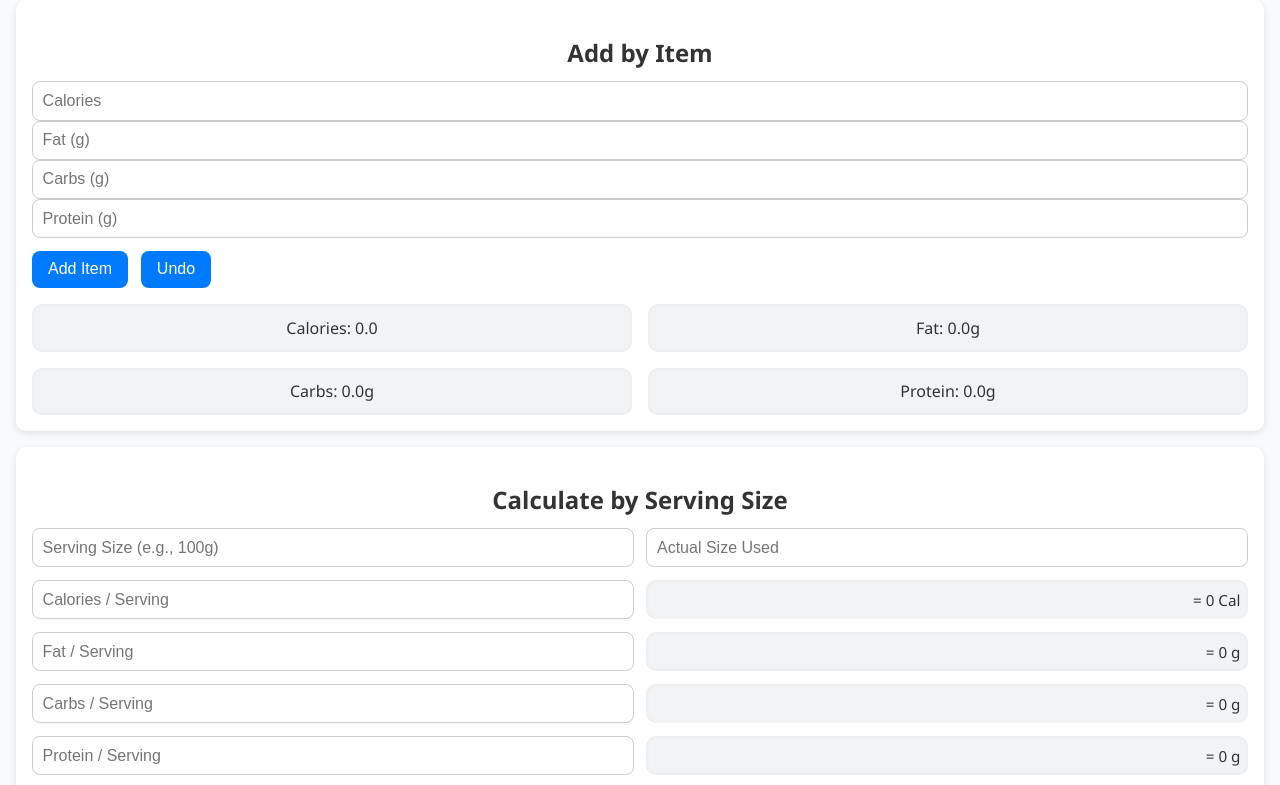
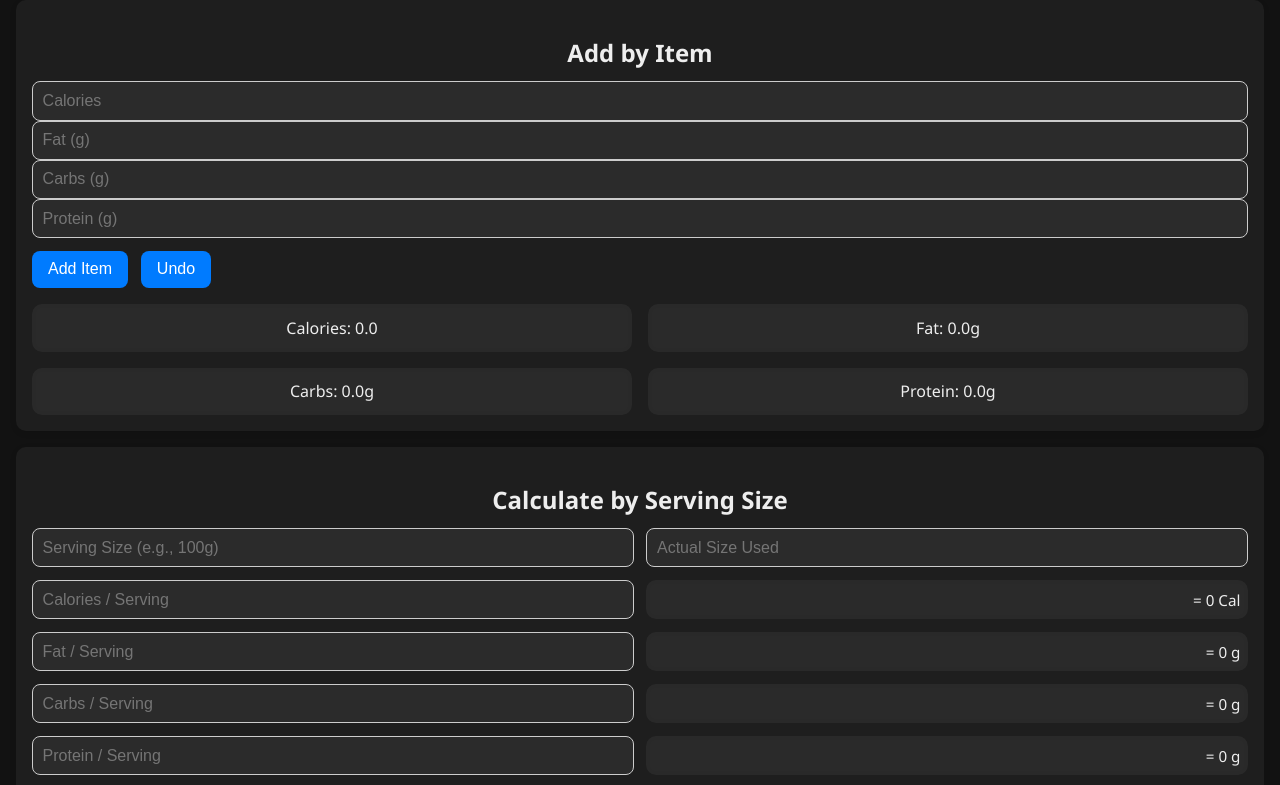
Before and after one commit to Rthunt15/Rthunt15.github.io, a plain HTML site: page Macro Calc/index.html in a window 1280 px wide. Shown: the part 96-881 px from the top of the page. Drawn offline with Linux system fonts and the light colour scheme.

Commit message:
Update index.html

```diff
--- a/Macro Calc/index.html
+++ b/Macro Calc/index.html
@@ -126,7 +126,7 @@
 </style>
 </head>
 <body>
-
+<!-- -------------------------------------------------------------------------- -->
   <h1>Macro Tracker</h1>
 <div class="toggle-wrapper">
   <button onclick="toggleDarkMode()">🌙</button>
@@ -151,7 +151,7 @@
       <div class="macro-box" id="totalProtein">Protein: 0g</div>
     </div>
   </div>
-
+<!-- -------------------------------------------------------------------------- -->
   <div class="section">
   <h2>Calculate by Serving Size</h2>
 
@@ -187,8 +187,7 @@
   </div>
 </div>
 
-
-
+<!-- -------------------------------------------------------------------------- -->
   <script>
     let total = { cal: 0, fat: 0, carbs: 0, protein: 0 };
     let history = [];
@@ -265,6 +264,8 @@
       document.getElementById("scaledCarbs").textContent = "Carbs: 0g";
       document.getElementById("scaledProtein").textContent = "Protein: 0g";
     }
+// Enable dark mode by default
+document.body.classList.add('dark');
 
     updateTotalDisplay();
 
```
